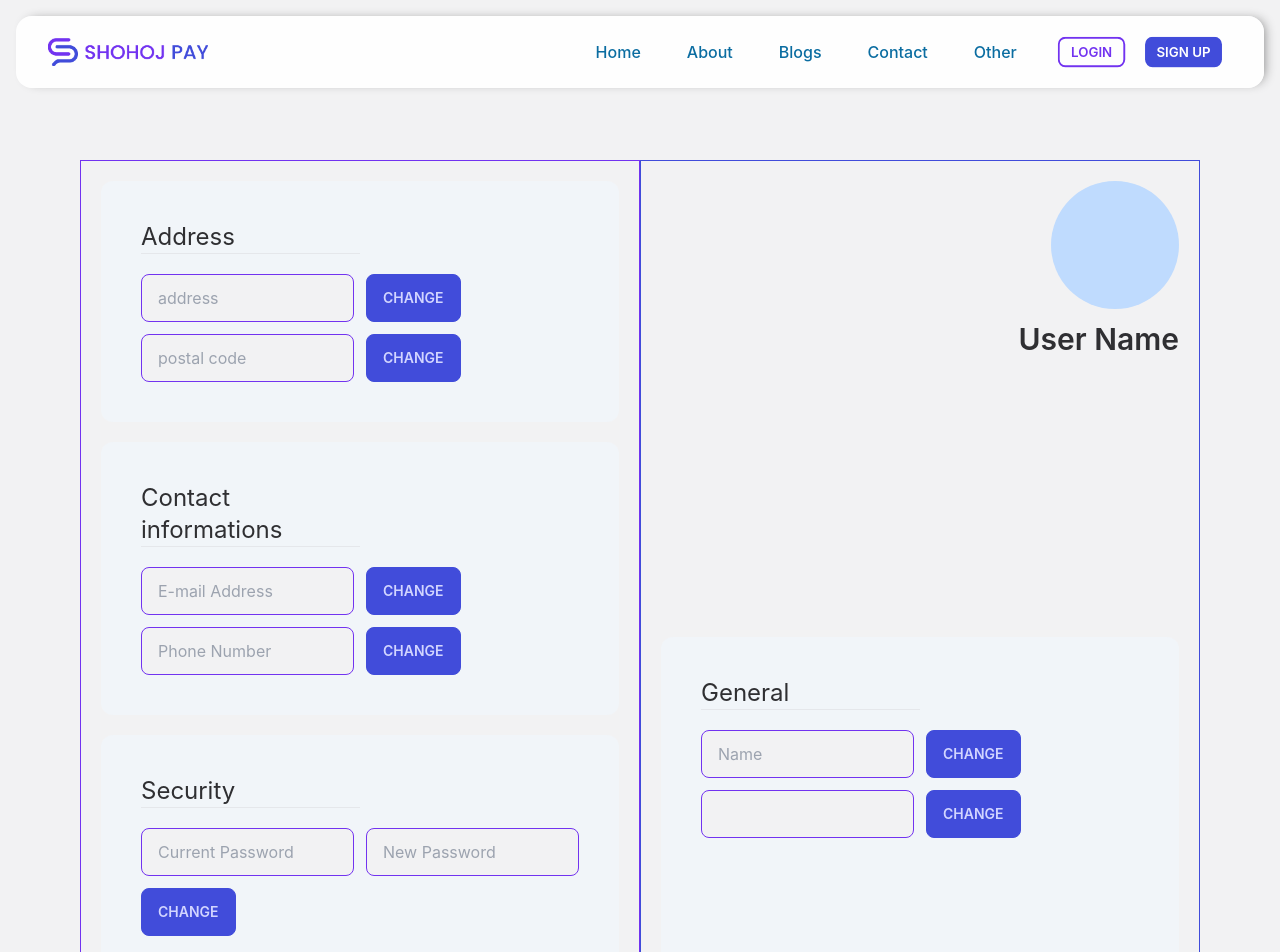
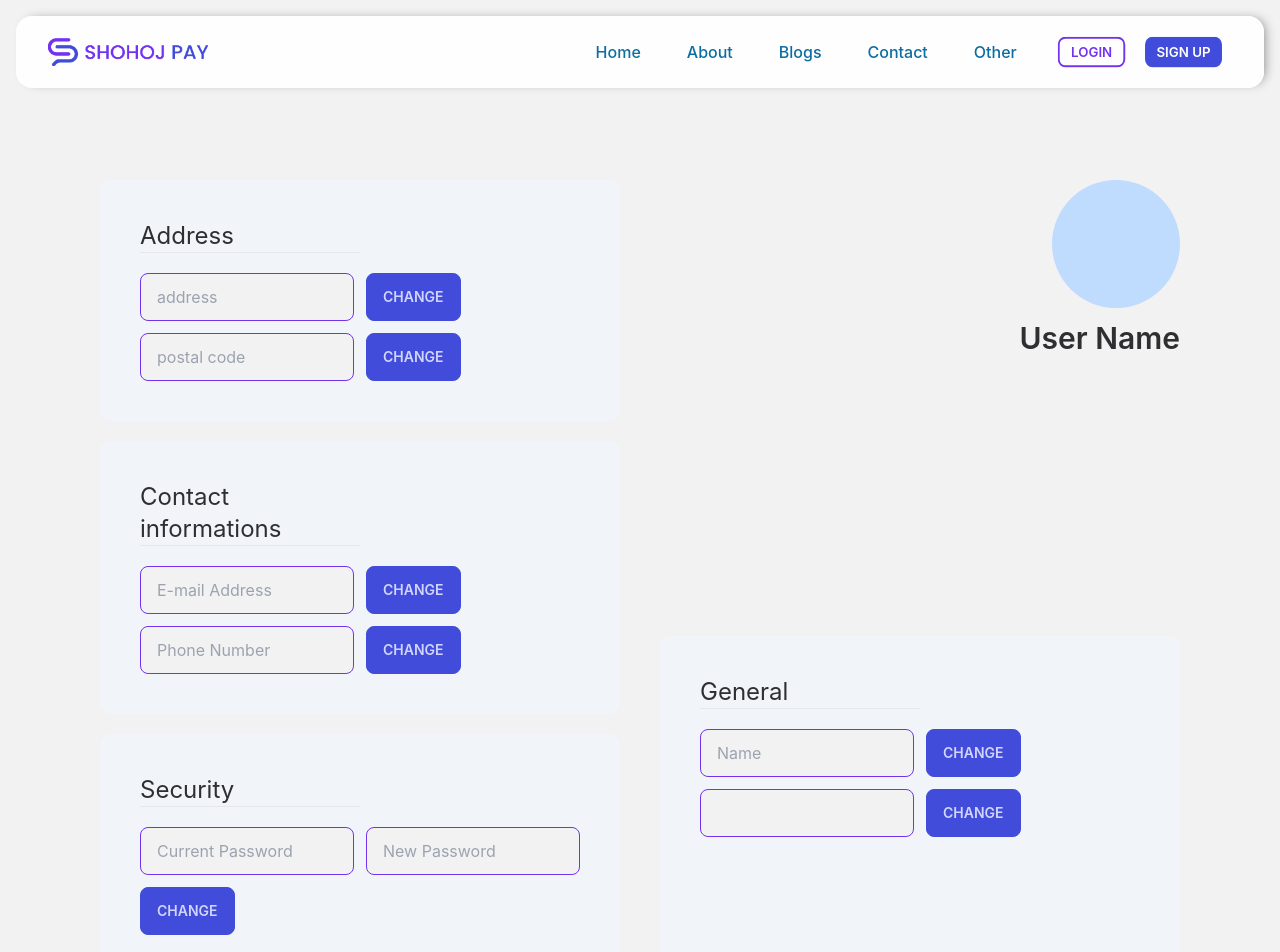
Before and after one commit to shahadat2772/shohoj-pay-client, a React (Create React App) app: page /settings in a window 1280 px wide. Shown: the top 952 px of the page. Built offline with nearby package versions, Linux system fonts and the light colour scheme; no server answers.

Commit message:
divs replaced with form

```diff
--- a/src/Components/Pages/Settings/Settings.js
+++ b/src/Components/Pages/Settings/Settings.js
@@ -4,7 +4,7 @@ const Settings = () => {
     return (
         <section className='px-5 pt-20 lg:px-20 lg:pb-20 lg:pt-40 lg:flex w-full'>
             {/* right part */}
-            <div className='border border-primary w-full lg:w-1/2 order-2 grid grid-cols-1 gap-5 p-5'>
+            <div className='w-full lg:w-1/2 order-2 grid grid-cols-1 gap-5 p-5'>
                 {/* user div */}
                 <div className=''>
                     <div className=' '>
@@ -29,15 +29,15 @@ const Settings = () => {
                     <div className='mt-5 grid grid-cols-1 gap-3'>
 
                         {/* Name */}
-                        <div className='grid grid-cols-1 lg:grid-cols-2 gap-3'>
+                        <form className='grid grid-cols-1 lg:grid-cols-2 gap-3'>
                             <input className='input input-text input-secondary' type="text" placeholder='Name' />
-                            <button className='btn max-w-min btn-primary'>change</button>
-                        </div>
+                            <button type="submit" className='btn max-w-min btn-primary'>change</button>
+                        </form>
                         {/* postal code */}
-                        <div className='grid grid-cols-1 lg:grid-cols-2 gap-3'>
+                        <form className='grid grid-cols-1 lg:grid-cols-2 gap-3'>
                             <input className='input input-number input-secondary' type="number" placeholder=' ' />
-                            <button className='btn max-w-min btn-primary'>change</button>
-                        </div>
+                            <button type="submit" className='btn max-w-min btn-primary'>change</button>
+                        </form>
 
                     </div>
 
@@ -45,7 +45,7 @@ const Settings = () => {
             </div>
 
             {/* left part  */}
-            <div className='border border-secondary w-full lg:w-1/2 grid grid-cols-1 gap-5 p-5'>
+            <div className=' w-full lg:w-1/2 grid grid-cols-1 gap-5 p-5'>
                 {/* address section */}
                 <div className='rounded-xl p-3 lg:p-10 bg-slate-100'>
 
@@ -60,15 +60,15 @@ const Settings = () => {
                     <div className='mt-5 grid grid-cols-1 gap-3'>
 
                         {/* address */}
-                        <div className='grid grid-cols-1 lg:grid-cols-2 gap-3'>
+                        <form className='grid grid-cols-1 lg:grid-cols-2 gap-3'>
                             <input className='input input-text input-secondary' type="text" placeholder='address' />
-                            <button className='btn max-w-min btn-primary'>change</button>
-                        </div>
+                            <button type="submit" className='btn max-w-min btn-primary'>change</button>
+                        </form>
                         {/* postal code */}
-                        <div className='grid grid-cols-1 lg:grid-cols-2 gap-3'>
+                        <form className='grid grid-cols-1 lg:grid-cols-2 gap-3'>
                             <input className='input input-number input-secondary' type="number" placeholder='postal code' />
-                            <button className='btn max-w-min btn-primary'>change</button>
-                        </div>
+                            <button type="submit" className='btn max-w-min btn-primary'>change</button>
+                        </form>
 
                     </div>
 
@@ -87,15 +87,15 @@ const Settings = () => {
                     <div className='mt-5 grid grid-cols-1 gap-3'>
 
                         {/* Email */}
-                        <div className='grid grid-cols-1 lg:grid-cols-2 gap-3'>
+                        <form className='grid grid-cols-1 lg:grid-cols-2 gap-3'>
                             <input className='input input-email input-secondary' type="email" placeholder='E-mail Address' />
-                            <button className='btn max-w-min btn-primary'>change</button>
-                        </div>
+                            <button type="submit" className='btn max-w-min btn-primary'>change</button>
+                        </form>
                         {/* phone number */}
-                        <div className='grid grid-cols-1 lg:grid-cols-2 gap-3'>
+                        <form className='grid grid-cols-1 lg:grid-cols-2 gap-3'>
                             <input className='input input-tel input-secondary' type={"tel"} placeholder='Phone Number' />
-                            <button className='btn max-w-min btn-primary'>change</button>
-                        </div>
+                            <button type="submit" className='btn max-w-min btn-primary'>change</button>
+                        </form>
 
                     </div>
                 </div>
@@ -110,18 +110,18 @@ const Settings = () => {
 
                     {/* options container */}
 
-                    <div className='grid grid-cols-1 lg:grid-cols-2 gap-3 mt-5'>
+                    <form className='grid grid-cols-1 lg:grid-cols-2 gap-3 mt-5'>
                         {/* Current Password */}
                         <input className='input input-password input-secondary' type="password" placeholder='Current Password' />
 
                         <input className='input input-password input-secondary' type="password" placeholder='New Password' />
-                        <button className='btn max-w-min btn-primary'>change</button>
-                    </div>
+                        <button type="submit" className='btn max-w-min btn-primary'>change</button>
+                    </form>
                 </div>
 
                 {/* delete div */}
                 <div className='w-1/2 p-3 lg:p-10 '>
-                    <button className='btn btn-outline btn-error ml-0 mb-3'>Delete Account</button>
+                    <button type="submit" className='btn btn-outline btn-error ml-0 mb-3'>Delete Account</button>
                     <hr></hr>
                 </div>
             </div>
```
